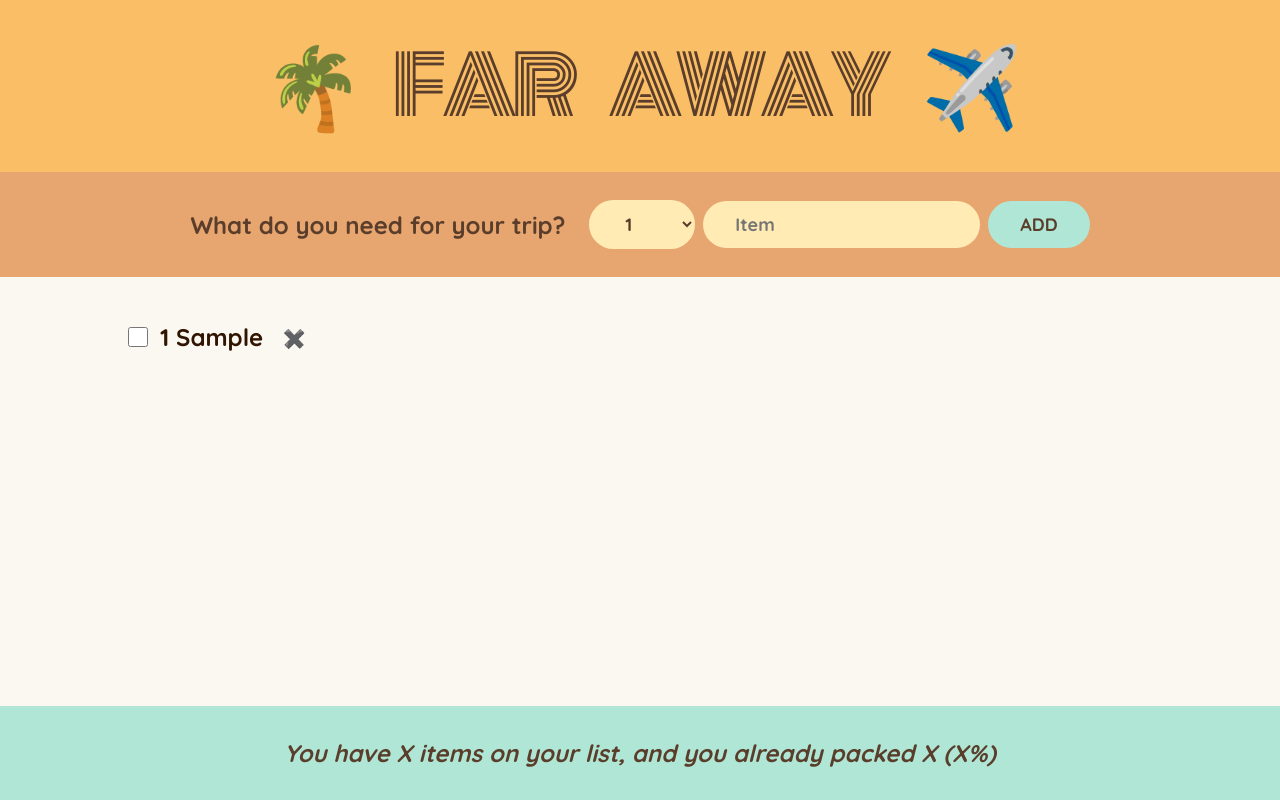
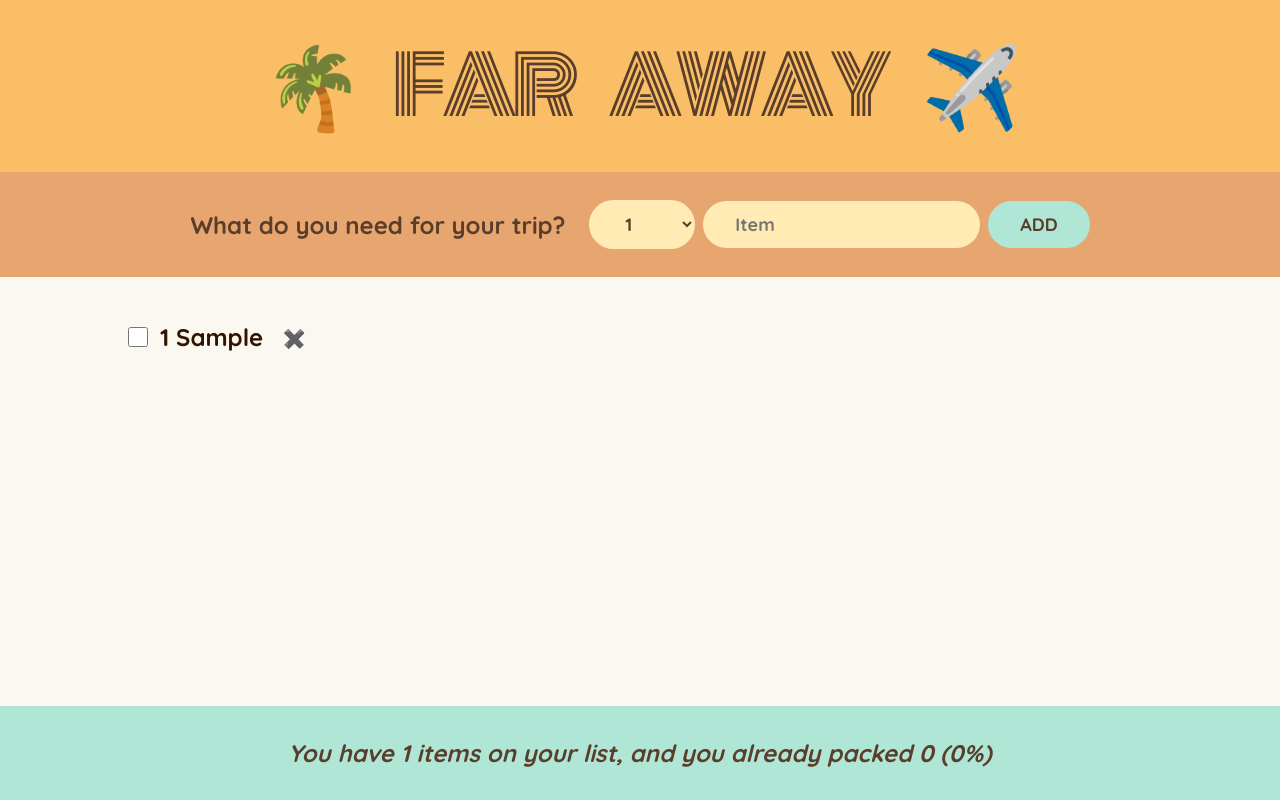
Before and after one commit to Elena-Cr/travel_list, a React (Create React App) app: page / in a window 1280 px wide. Both pictures are taken after typing "Sample" into the empty fields and a click on the button "ADD". Built offline with nearby package versions, Linux system fonts and the light colour scheme.

Commit message:
calculating the statistics for the footer by using dericed state

```diff
--- a/src/App.js
+++ b/src/App.js
@@ -35,7 +35,7 @@
         onDeleteItem={handleDeleteItem}
         onToggleItems={handleToggleItem}
       />
-      <Stats />
+      <Stats items={items} />
     </div>
   );
 }
@@ -113,10 +113,24 @@
     </li>
   );
 }
-function Stats() {
+function Stats({ items }) {
+  if (!items.length)
+    return (
+      <p className="stats">
+        <em>Start adding some items to your packing list!</em>
+      </p>
+    );
+
+  const numItems = items.length;
+  const numPacked = items.filter((items) => items.packed).length;
+  const percentage = Math.round((numPacked / numItems) * 100);
   return (
     <footer className="stats">
-      <em> You have X items on your list, and you already packed X (X%)</em>
+      <em>
+        {percentage === 100
+          ? "You got everything ! Ready to go! "
+          : `You have ${numItems} items on your list, and you already packed ${numPacked} (${percentage}%)`}
+      </em>
     </footer>
   );
 }
```
